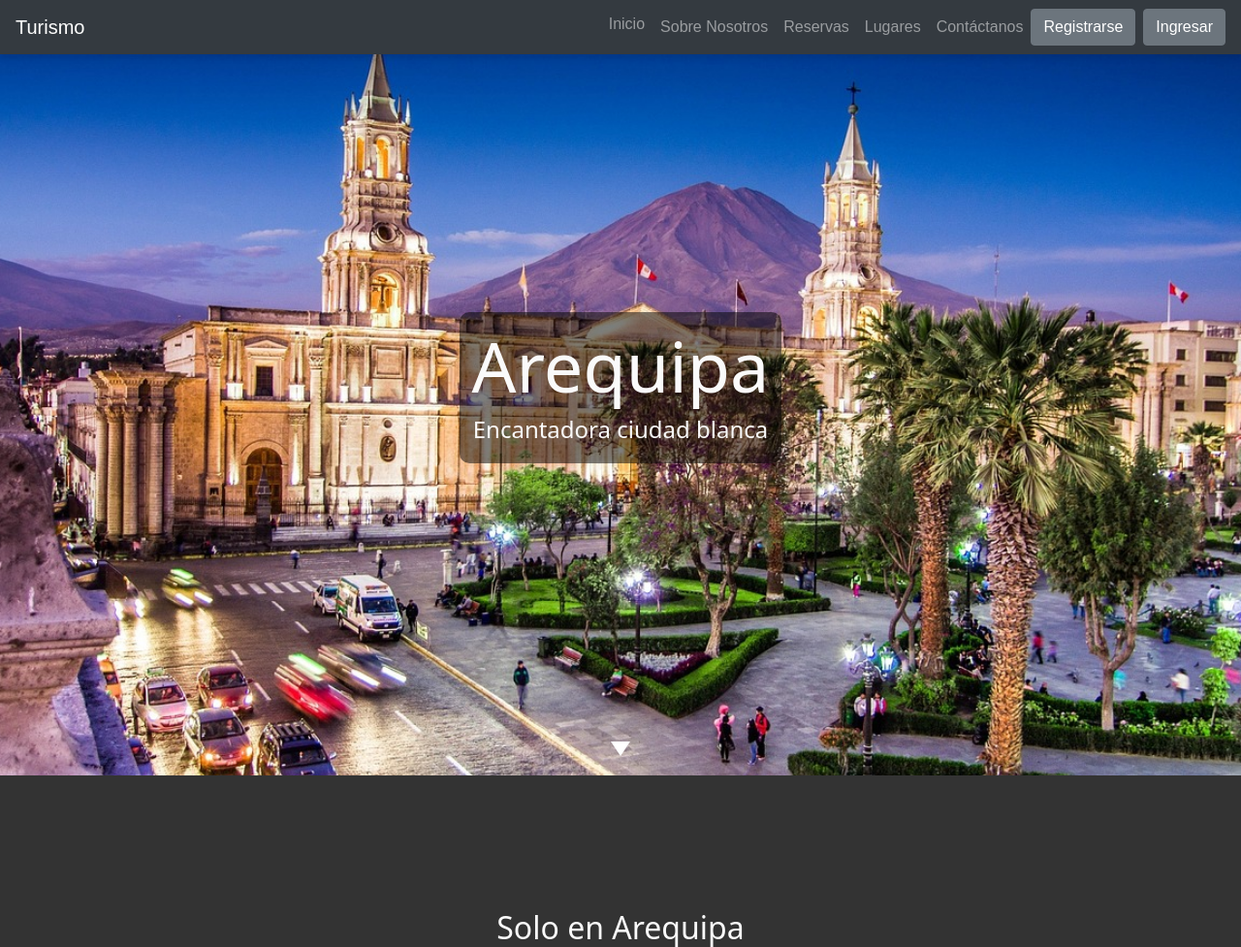
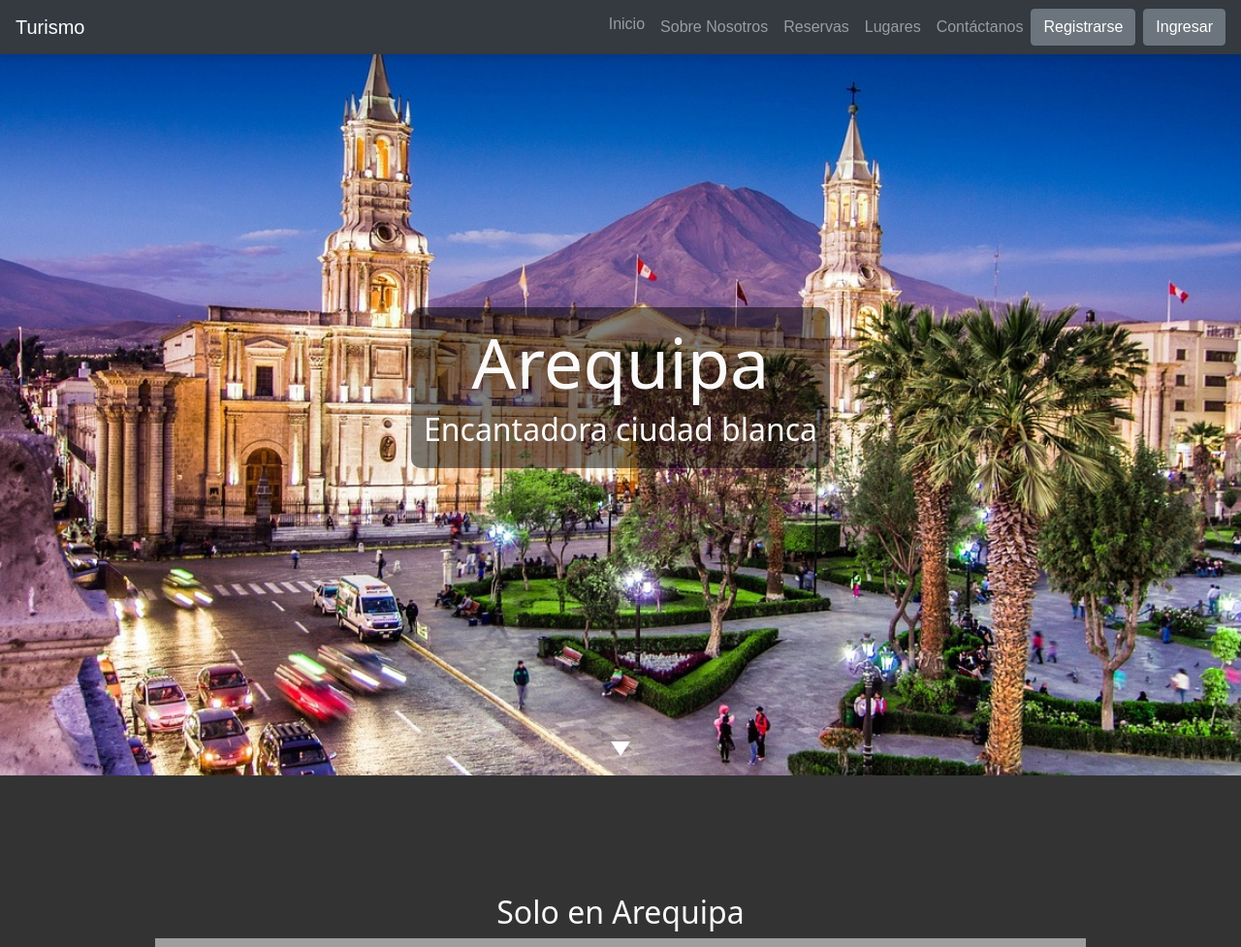
Before and after one commit to estrosebas/web-turismo, a PHP site: page / in a window 1280 px wide. Shown: the top 977 px of the page at 97% size. Run offline with PHP 8.4, Linux system fonts and the light colour scheme; some libraries are stand-ins or nearby versions; some web fonts are replaced; grey boxes are pictures that could not be loaded.

Commit message:
creo q funciona

```diff
--- a/index.html
+++ b/index.html
@@ -23,7 +23,7 @@
                 <ul class="navbar-nav ml-auto">
                     <li class="nav-item"><a class="nav-link seleccionado" href="#inicio" onclick="seleccionar(this)">Inicio</a></li>
                     <li class="nav-item"><a class="nav-link" href="#sobre-nosotros" onclick="seleccionar(this)">Sobre Nosotros</a></li>
-                    <li class="nav-item"><a class="nav-link" href="#reservas" onclick="seleccionar(this)">Reservas</a></li>
+                    <li class="nav-item"><a class="nav-link" href="#reserva" onclick="seleccionar(this)">Reservas</a></li>
                     <li class="nav-item"><a class="nav-link" href="#lugares" onclick="seleccionar(this)">Lugares</a></li>
                     <li class="nav-item"><a class="nav-link" href="#contacto" onclick="seleccionar(this)">Contáctanos</a></li>
                 </ul>
@@ -41,7 +41,7 @@
         </div>
     </section>
 
-    <section id="sobre-nosotros" class="carousel-container text-center ">
+    <section id="sobre-nosotros" class="carousel-container text-center my-5 ">
         <h2 id="nosotros" class="letreros">Solo en Arequipa</h2>
         <div id="carouselExampleIndicators" class="carousel slide" data-ride="carousel">
             <ol class="carousel-indicators">
--- a/styles.css
+++ b/styles.css
@@ -78,7 +78,8 @@
 .letreros {
     text-align: center;
     font-family: "Jaini Purva", system-ui;
-    font-weight: 400;
+    font-weight: 500;
+    font-size: 200%;
     font-style: normal;
     color: #fafafa;
 }
@@ -87,9 +88,9 @@
 }
 #nosotros{
     /*border: solid #333333 50px;*/
-    margin-top: 10%;
+    margin-top: 5%;
 }
 #rereserva{
     /*border: solid #333333 50px;*/
-    margin-top: 10%;
+    margin-top: 5%;
 }
```
